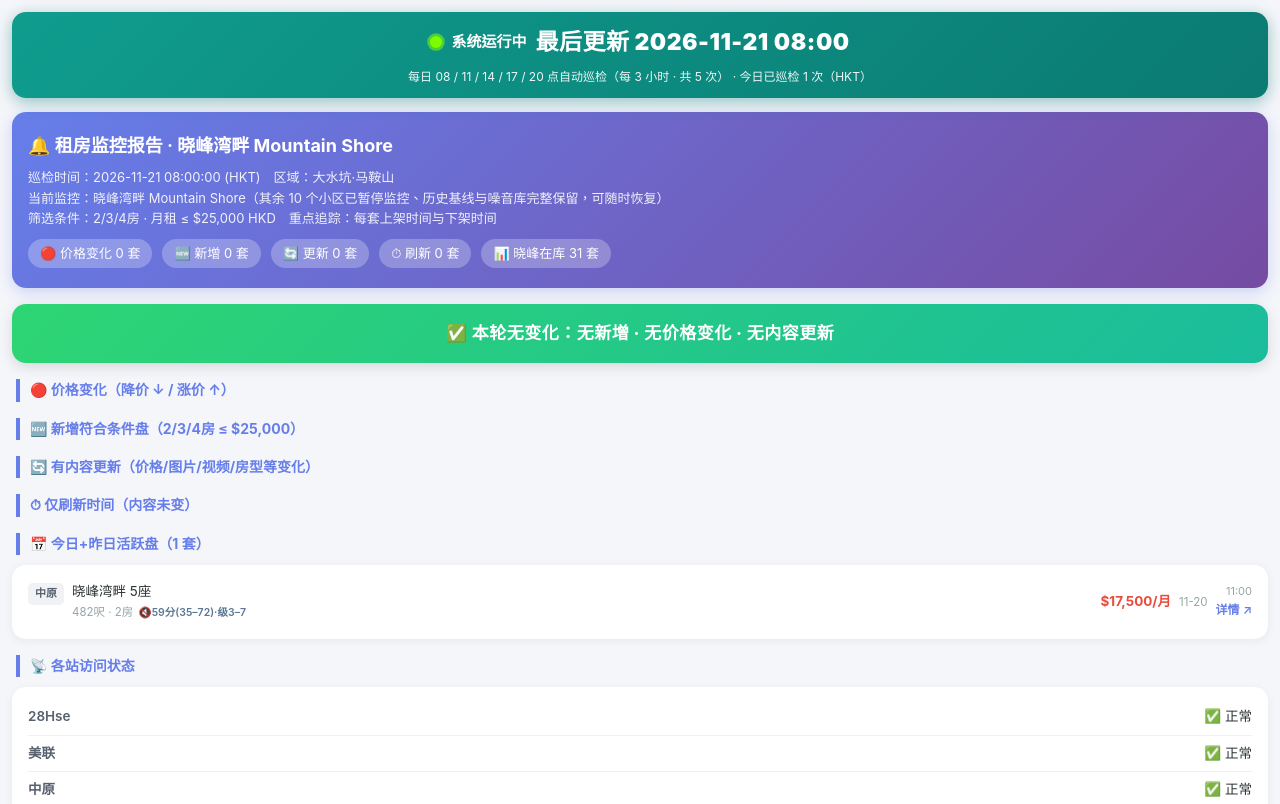
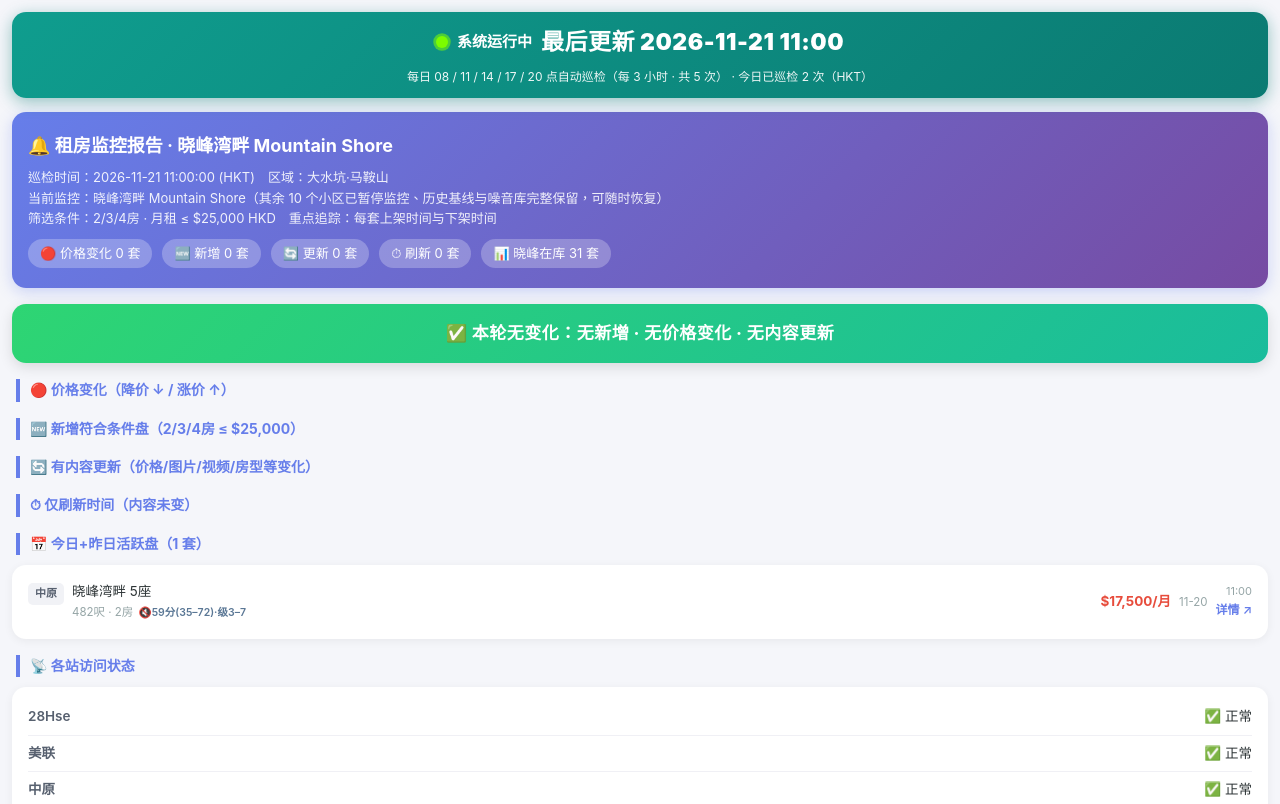
Before and after one commit to stable-node/wxs, a plain HTML site: page inspection_card.html in a window 1280 px wide. Shown: the top 804 px of the page. Drawn offline with Linux system fonts and the light colour scheme.

Commit message:
auto: update inspection_card.html

```diff
--- a/inspection_card.html
+++ b/inspection_card.html
@@ -244,14 +244,14 @@ body {
   <div class="runbar-top">
     <span class="run-dot"></span>
     <span class="run-status">系统运行中</span>
-    <span class="run-time">最后更新 2026-11-21 08:00</span>
+    <span class="run-time">最后更新 2026-11-21 11:00</span>
   </div>
-  <div class="runbar-sub">每日 08 / 11 / 14 / 17 / 20 点自动巡检（每 3 小时 · 共 5 次） · 今日已巡检 1 次（HKT）</div>
+  <div class="runbar-sub">每日 08 / 11 / 14 / 17 / 20 点自动巡检（每 3 小时 · 共 5 次） · 今日已巡检 2 次（HKT）</div>
 </div>
 
 <div class="header">
   <h1>🔔 租房监控报告 · 晓峰湾畔 Mountain Shore</h1>
-  <div class="meta">巡检时间：2026-11-21 08:00:00 (HKT)　区域：大水坑·马鞍山</div>
+  <div class="meta">巡检时间：2026-11-21 11:00:00 (HKT)　区域：大水坑·马鞍山</div>
   <div class="meta">当前监控：晓峰湾畔 Mountain Shore（其余 10 个小区已暂停监控、历史基线与噪音库完整保留，可随时恢复）</div>
   <div class="meta">筛选条件：2/3/4房 · 月租 ≤ $25,000 HKD　重点追踪：每套上架时间与下架时间</div>
   <div class="counts">
```
